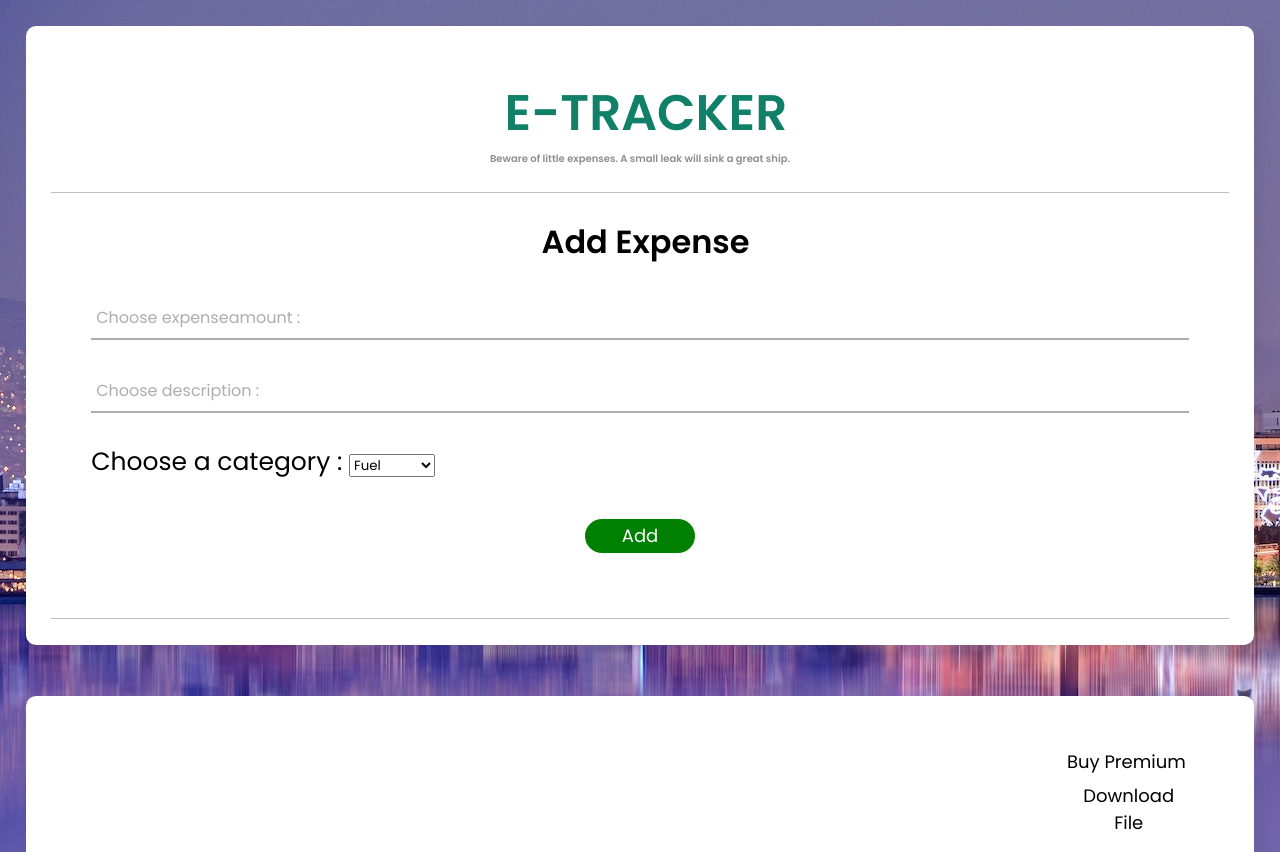
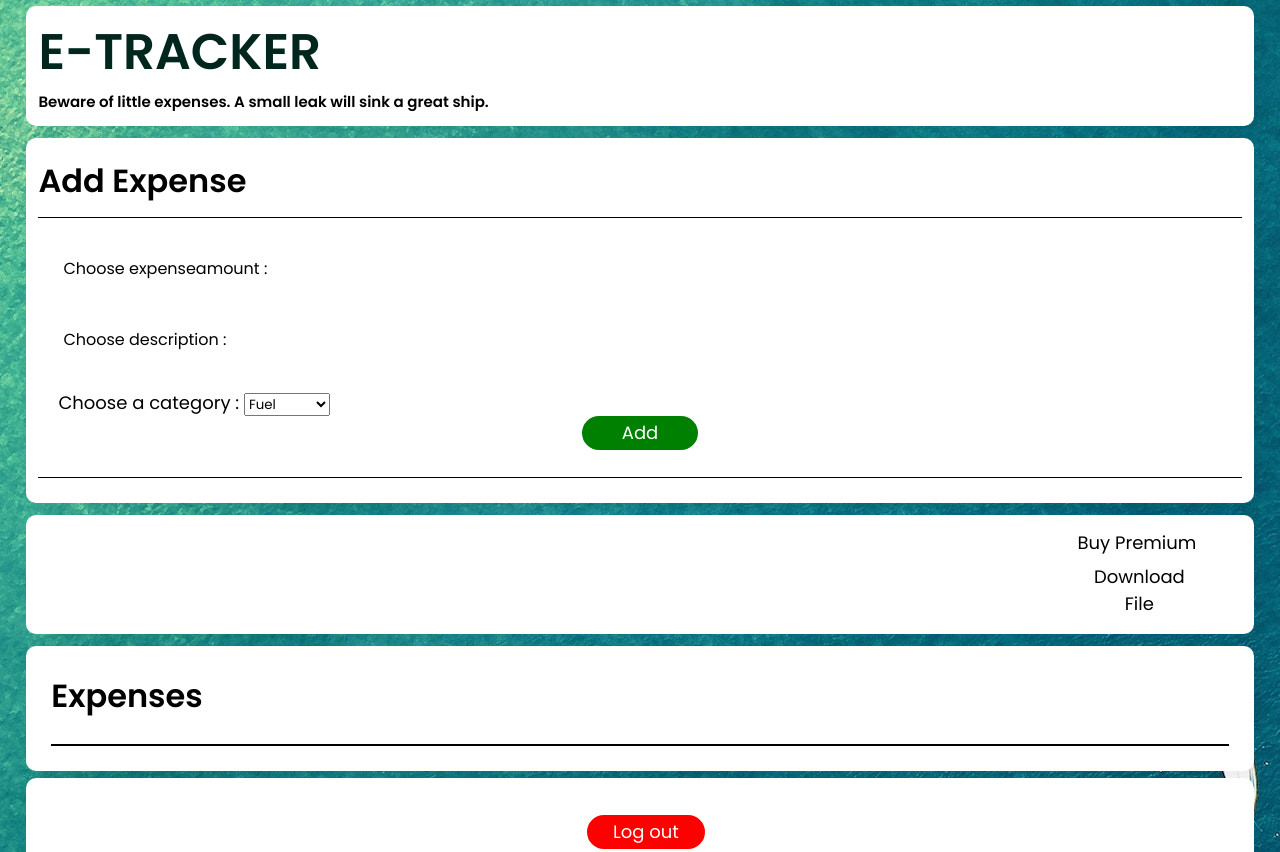
Before and after one commit to sibbe23/expensetrackerapp, a website: page views/index.html in a window 1280 px wide. Shown: the top 852 px of the page. Drawn offline with nearby package versions, Linux system fonts and the light colour scheme; a script that the page names is missing.

Commit message:
Frontend Complete

```diff
--- a/public/stylesheet.css
+++ b/public/stylesheet.css
@@ -11,6 +11,7 @@ body{
   padding: 0;
   background: linear-gradient(120deg,#2980b9, #8e44ad);
   height: 100vh;
+
 }
 .center{
   position: absolute;
@@ -34,14 +35,13 @@ body{
 }
 form .txt_field{
   position: relative;
-  border-bottom: 2px solid #adadad;
   margin: 30px 0;
 }
 .txt_field input{
   width: 100%;
   padding: 0 5px;
   height: 40px;
-  font-size: 16px;
+  font-size: 18px;
   border: none;
   background: none;
   outline: none;
@@ -50,7 +50,7 @@ form .txt_field{
   position: absolute;
   top: 50%;
   left: 5px;
-  color: #adadad;
+  color: #000000;
   transform: translateY(-50%);
   font-size: 16px;
   pointer-events: none;
@@ -163,39 +163,43 @@ form .txt_field{
 
 .centers{
     position:relative;
-    margin-top: 2%;
+    margin-top: 0.5%;
     margin-left: 2%;
     margin-right: 2%;
-    margin-bottom: 4%;
+    margin-bottom: 1%;
     background: white;
     border-radius: 10px;
     box-shadow: 10px 10px 15px rgba(0,0,0,0.05);
-    padding: 2% 2% 2% 2%;
+    padding-bottom: 1%;
+    padding-top: 0.5%;
+    padding-left: 1%;
+    padding-right: 1%;
     font-size: 25px;
 }
 
 .centers h1{
-    text-align: center;
+    text-align: start;
     padding: 0px;
-    padding-top: 25px;
+    padding-top: 2px;
     cursor: no-drop;
-    margin-left: 1%;
-    color: rgb(16, 128, 104);
+    margin-left: 0%;
+    color: rgb(0, 38, 30);
+
   }
   .centers form{
-    padding: 0 40px;
+    padding: 0 20px;
     box-sizing: border-box;
-    border-bottom: 1px solid silver;
+    border-bottom: 1px solid rgb(0, 0, 0);
 
   }
 
   .centers h3{
-    text-align: center;
-    border-bottom: 1px solid silver;
-    color: #8f8e8e;
-    padding-bottom: 25px;
+    text-align: start;
+    border-bottom: 0px solid rgb(0, 0, 0);
+    color: #000000;
+    padding-bottom: 0px;
     cursor: no-drop;
-    font-size: 10px;
+    font-size: 15px;
 
 }
 
@@ -213,6 +217,7 @@ form .txt_field{
     font-weight: 400;
     cursor: pointer;
     margin-left: 45%;
+    margin-bottom: 1%;
 
 }
 
@@ -229,7 +234,7 @@ form .txt_field{
     font-weight: 400;
     cursor: pointer;
     margin-left: 85%;
-    margin-top: 2%;
+    margin-top: 0%;
 }
 
 .lobtn2{
@@ -257,18 +262,18 @@ form .txt_field{
 }
 
 .signups_link{
-    margin: 30px 0;
-    text-align: center;
+    margin: 0px 0;
+    text-align: start;
     font-size: 16px;
     color: #000000;
-    border-bottom: 1px solid silver;
+    border-bottom: 1px solid rgb(0, 0, 0);
   }
 
   .signups_link h2{
     font-size:xx-large;
-    border-bottom: 1px solid silver;
+    border-bottom: 1px solid rgb(0, 0, 0);
     padding-bottom: 2%;
-    margin-left: 1%;
+    margin-left: 0%;
   }
 
   .lobtn4{
@@ -283,7 +288,7 @@ form .txt_field{
     font-weight: 400;
     cursor: pointer;
     margin-left: 83.8%;
-    margin-top: 2%;
+    margin-top: 0%;
 }
 .lobtn4:hover{
     color: #00b153;
@@ -291,35 +296,39 @@ form .txt_field{
 }
 .centers h4{
     font-size: 30px;
-    color: #8e44ad;
-    text-align: center;
+    color: #000000;
+    text-align:start;
     margin-left: 1%;
+    margin-top: 1%;
 }
 
 .centers h6{
-    font-size: 10px;
+    font-size: 15px;
     color: #000000;
-    text-align: center;
+    text-align: start;
     margin-left: 1%;
 }
 
 .centers1{
     position:relative;
-    margin-top: 2%;
     margin-left: 2%;
     margin-right: 2%;
     background: white;
     border-radius: 10px;
     box-shadow: 10px 10px 15px rgba(0,0,0,0.05);
     padding: 2% 2% 2% 2%;
+    margin-top: 0%;
+    margin-bottom: 0.5%;
 }
 
 .centers1 h1{
-    text-align: center;
+    text-align: start;
     padding: 0px;
     padding-top: 25px;
     cursor: no-drop;
-    margin-left: 1%;
+    margin-left: 0%;
+    padding-bottom: 20px;
+
   }
   .centers1 form{
     padding: 0 40px;
@@ -329,7 +338,7 @@ form .txt_field{
   }
 
   .centers1 h3{
-    text-align: center;
+    text-align: start;
     border-bottom: 1px solid silver;
     color: #8f8e8e;
     padding-bottom: 25px;
@@ -362,11 +371,14 @@ form .txt_field{
 .heading h1{
     font-size:xx-large;
     color: #000;
-
+    text-align: start;
+    border-bottom: 1px solid rgb(0, 0, 0);
+  padding-bottom: 1%;
+    padding-top: 1%;
 }
 
 .centers h2{
-    text-align: center;
+    text-align: start;
     border-bottom: 1px solid silver;
     padding-bottom: 2%;
 
@@ -385,3 +397,26 @@ form .txt_field{
     text-align: center;
     color: black;
 }
+.dropdown{
+  text-align: left;
+  font-size: 18px;
+}
+.premium{
+  width: 16px;
+  height: 16px;
+  padding-top: 2px;
+}
+
+.sign-in-form{
+  margin-bottom: 1%;
+  padding-bottom: 0%;
+  padding-top: 0%;
+  margin-top: 0%;
+}
+
+.user{
+  margin: 0px 0;
+  text-align: center;
+  font-size: 16px;
+  color: #666666;
+}
--- a/views/expensetracker.js
+++ b/views/expensetracker.js
@@ -67,7 +67,7 @@ function addNewExpense(e){
 }
 function showPremiumuserMessage() {
     document.getElementById('rzp-button1').style.visibility = "hidden"
-    document.getElementById('message').innerHTML = "<h4>Premium Activated</h4><h6>You can now download and save your expenses!</h6> "
+    document.getElementById('message').innerHTML = "<h4>Premium Activated</h4><h6>You can now see the Leaderboard and see how much people around you has saved!</h6> "
 }
 function parseJwt (token) {
     var base64Url = token.split('.')[1];
@@ -102,7 +102,7 @@ function showUsername(){
     const usernames = decodeTokens.name;
     console.log(usernames)
     const parent = document.getElementById('usern')
-    parent.innerHTML +=`<br> <br> <br> <br>Welcome to E-Tracker Mr.${usernames} We help you with all your Financial Management faster and easier`;
+    parent.innerHTML +=`Welcome to E-Tracker Mr.${usernames} <object data="premiumuser.svg" class="premium"></object> We help you with all your Financial Management faster and easier`;
 }
 function addNewExpensetoUI(expense){
     const parentElement = document.getElementById('listOfExpenses');
--- a/views/index.html
+++ b/views/index.html
@@ -10,15 +10,18 @@
     <link href="https://fonts.googleapis.com/css2?family=Poppins&display=swap" rel="stylesheet">
     <title>Expense Tracker</title>
 </head>
-<body style="background-image: url('bg4.jpg'); background-repeat:repeat;">
+<body style="background-image: url('2.jpg'); background-repeat:repeat;">
     <div class="centers">
         <h1>E-TRACKER</h1>
         <h3>Beware of little expenses. A small leak will sink a great ship.
         </h3>
-        <form onsubmit="addNewExpense(event)" class="sign-in-form">
-            <div class="heading">
+    </div>
+    <div class="centers">
+        <div class="heading">
             <h1>Add Expense</h1>
             </div>
+        <form onsubmit="addNewExpense(event)" class="sign-in-form">
+
         <div class="txt_field">
     <input type = "number" name="expenseamount" required>
     <span></span>
@@ -29,6 +32,7 @@
     <span></span>
     <label for="description"> Choose description :</label>
     </div>
+    <div class="dropdown">
     <label for="category">Choose a category :</label>
     <select id="category" name="category">
         <option value="fuel">Fuel</option>
@@ -36,11 +40,9 @@
         <option value="electricity">Electricity</option>
         <option value="movie">Movie</option>
     </select>
-    <br>
-    <br>
+    </div>
+
     <button class="lobtns">Add Expense</button>
-    <br>
-    <br>
     </form>
 </div>
 <div class="centers">
@@ -54,9 +56,10 @@
     <ul id="listOfExpenses" class="signups_link"><h2>Expenses</h2></ul>
     </div><div class="centers1">
     <ul id="leaderboard"></ul>
-    <ul id="usern" class="signup_link"></ul>
+    <ul id="usern" class="user"></ul>
+    <button class="logout" onclick="logouts()">Log out</button>
 </div>
-    <button class="logout" onclick="logouts()">Log out</button>
+
     <script>
         function logouts(){
             alert('Logged out')
```
Also changed, not shown: views/1.jpg (deleted), views/2.jpg (added).
